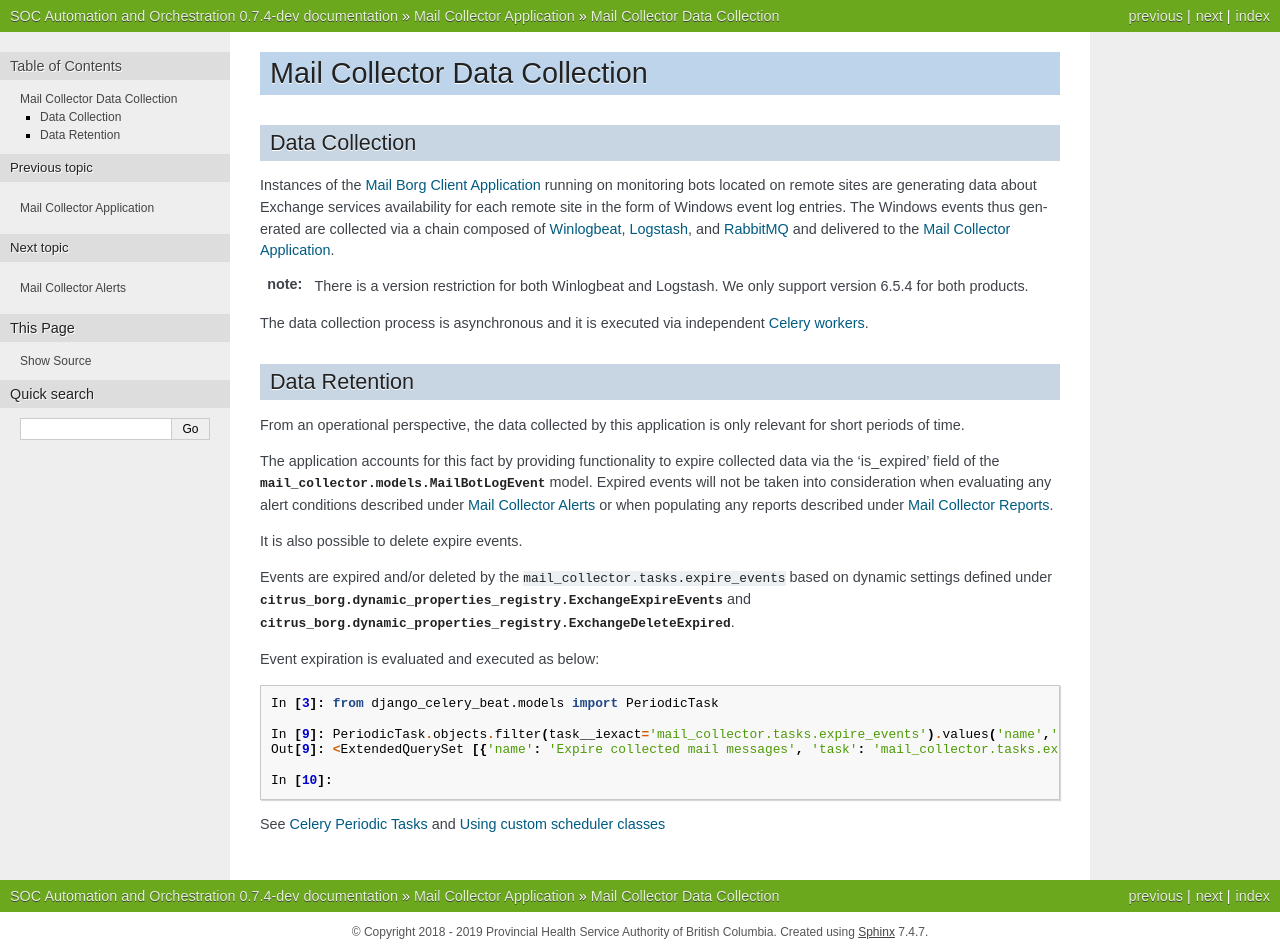
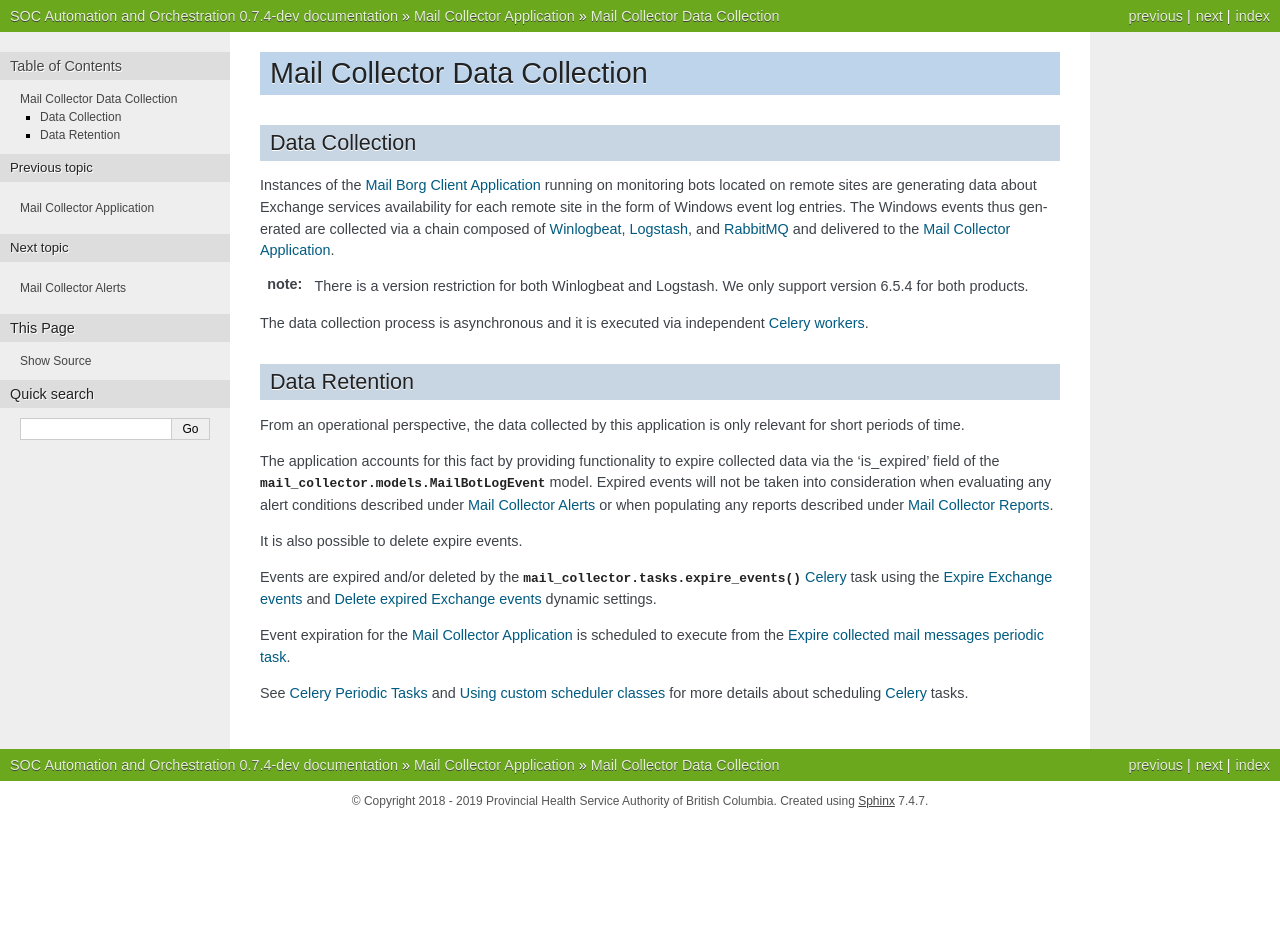
Before and after one commit to PHSAServiceOperationsCenter/PHSA-SOC, a Sphinx documentation site: the page built from docs/source/mail_collector/data_collection.rst, in a window 1280 px wide. Built offline with Sphinx 7.4.7, drawn with Linux system fonts in a browser that asks for light colours; cross-references to code outside the pages are shown as plain code; after the commit the page ends 900 px from its top, so only the background shows below that.

Commit message:
fix broken links in the mail_collector data collection docs

```diff
--- a/docs/source/mail_collector/data_collection.rst
+++ b/docs/source/mail_collector/data_collection.rst
@@ -38,21 +38,18 @@ under :ref:`Mail Collector Reports`.
 It is also possible to delete expire events.
 
 Events are expired and/or deleted by the
-:function:`mail_collector.tasks.expire_events` based on dynamic settings
-defined under
-:class:`citrus_borg.dynamic_properties_registry.ExchangeExpireEvents` and
-:class:`citrus_borg.dynamic_properties_registry.ExchangeDeleteExpired`.
+:meth:`mail_collector.tasks.expire_events` `Celery
+<https://docs.celeryproject.org/en/latest/index.html>`_ task using the
+:ref:`Expire Exchange events`  and :ref:`Delete expired Exchange events`
+dynamic settings.
 
-Event expiration is evaluated and executed as below::
-
-    In [3]: from django_celery_beat.models import PeriodicTask
-
-    In [9]: PeriodicTask.objects.filter(task__iexact='mail_collector.tasks.expire_events').values('name','task','interval__every','interval__period')
-    Out[9]: <ExtendedQuerySet [{'name': 'Expire collected mail messages', 'task': 'mail_collector.tasks.expire_events', 'interval__every': 72, 'interval__period': 'hours'}]>
-
-    In [10]:
+Event expiration for the :ref:`Mail Collector Application` is scheduled to
+execute from the `Expire collected mail messages periodic task
+<../../../admin/django_celery_beat/periodictask/?q=&task=mail_collector.tasks.expire_events>`_.
 
 See `Celery Periodic Tasks
 <http://docs.celeryproject.org/en/latest/userguide/periodic-tasks.html>`_ and
 `Using custom scheduler classes
 <http://docs.celeryproject.org/en/latest/userguide/periodic-tasks.html#using-custom-scheduler-classes>`_
+for more details about scheduling `Celery
+<https://docs.celeryproject.org/en/latest/index.html>`_ tasks.
```
